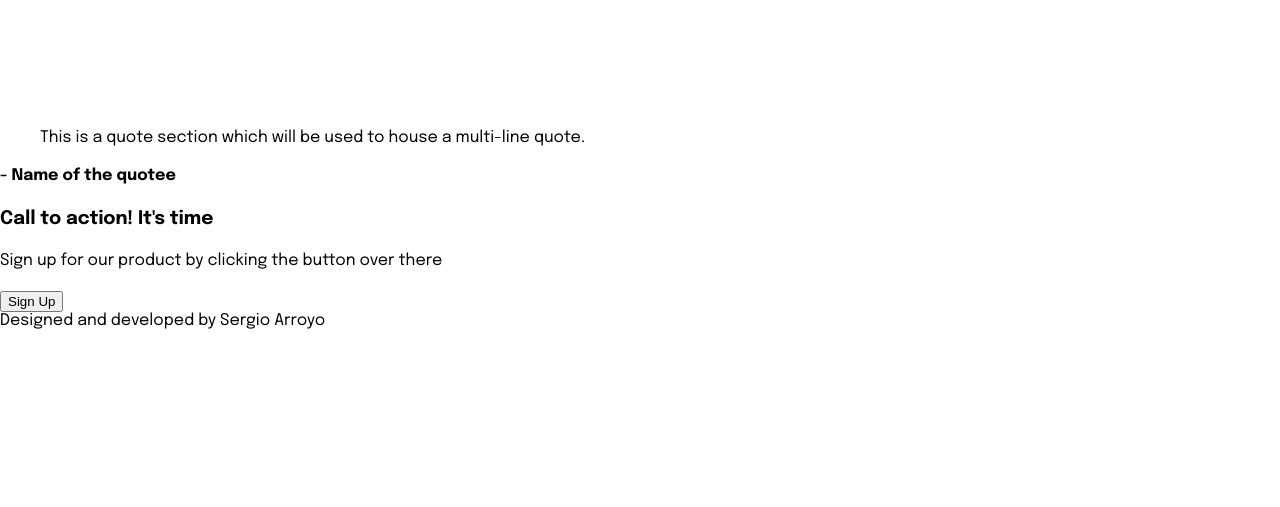
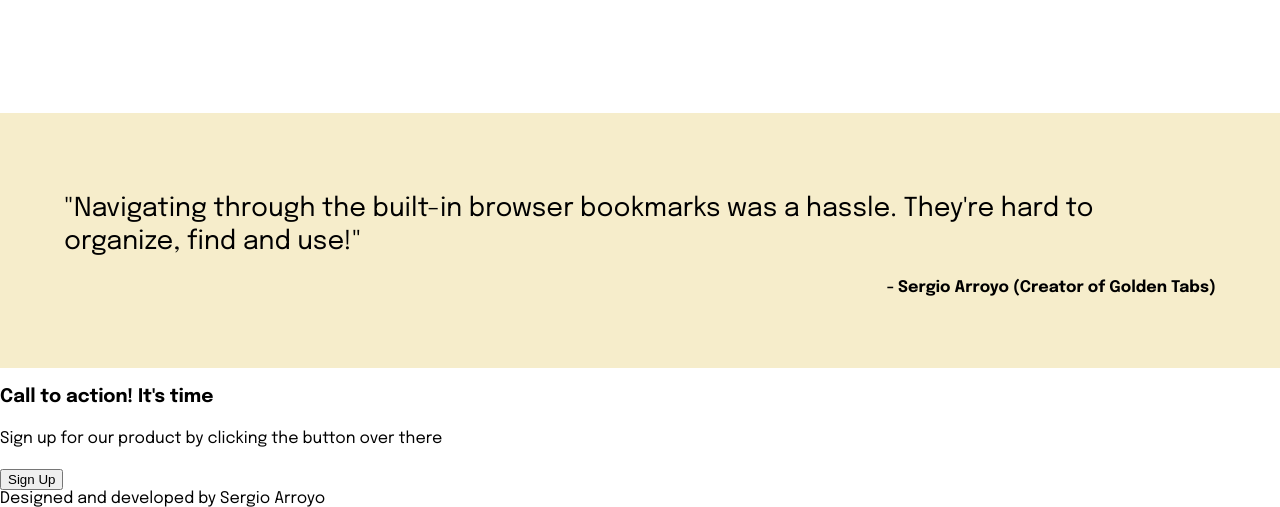
Before and after one commit to sergioarroyogodoy/landing-page, a plain HTML site: page index.html in a window 1280 px wide. Shown: the part 775-1282 px from the top of the page. Before the commit the page ends 1104 px from the top, so only its background shows below. Drawn offline with Linux system fonts and the light colour scheme.

Commit message:
Introduce content and styling for quote-section

```diff
--- a/index.html
+++ b/index.html
@@ -52,8 +52,8 @@
         </div>
         <div class="quote-section">
             <div class="quote-content">
-                <blockquote cite="">This is a quote section which will be used to house a multi-line quote.</blockquote>
-                <p><strong>- Name of the quotee</strong></p>
+                <blockquote cite="Sergio Arroyo">"Navigating through the built-in browser bookmarks was a hassle. They're hard to organize, find and use!"</blockquote>
+                <p class="quote-author"><strong>- Sergio Arroyo (Creator of Golden Tabs)</strong></p>
             </div>
         </div>
         <div class="cta-section">
--- a/style.css
+++ b/style.css
@@ -92,3 +92,22 @@
     min-width: 150;
     text-align: center;
 }
+
+.quote-content {
+    padding: 80px 5% 50px;
+    background-color: #F6EDCB;
+    display: flex;
+    flex-direction: column;
+    justify-content: center;
+}
+
+blockquote {
+    margin: 0;
+    padding: 0;
+    font-size: 26px;
+    line-height: 1.25;
+}
+
+.quote-author {
+    margin-left: auto;
+}
```
